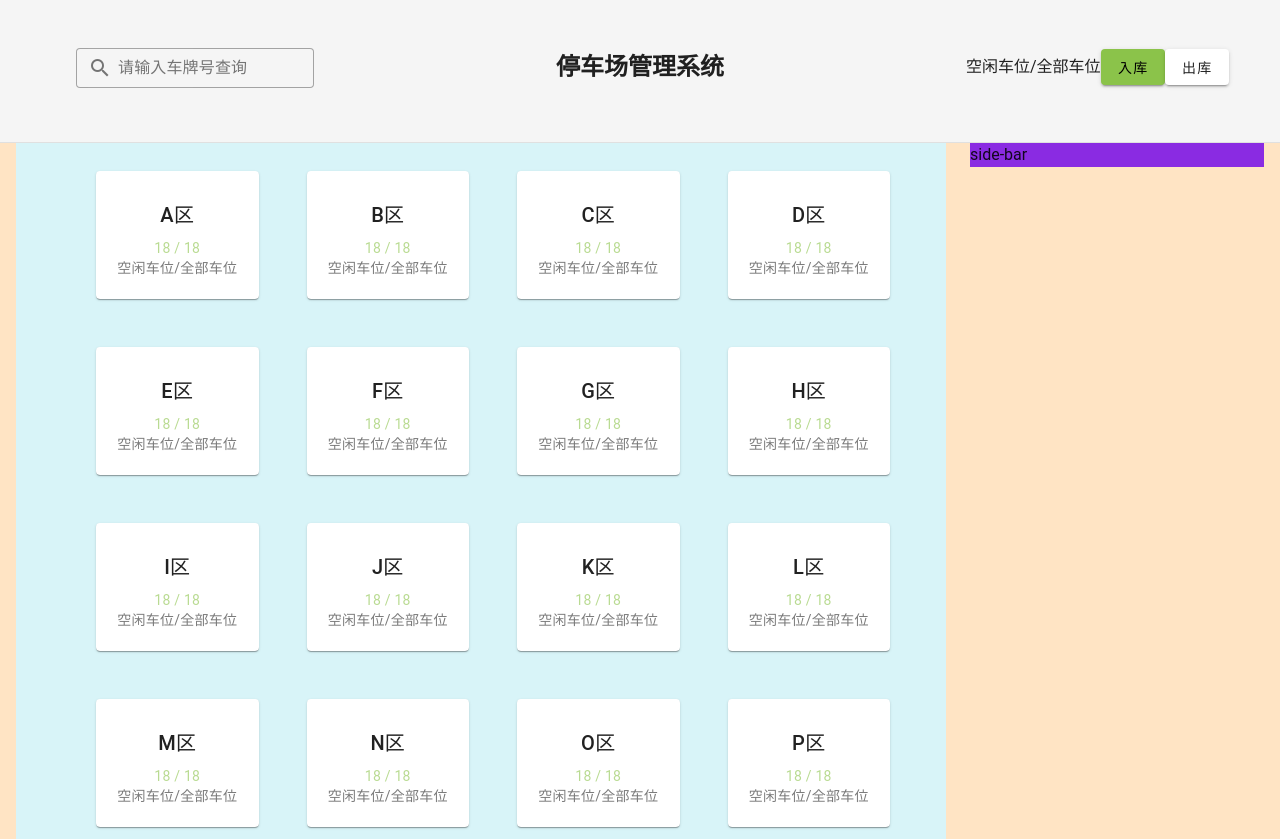
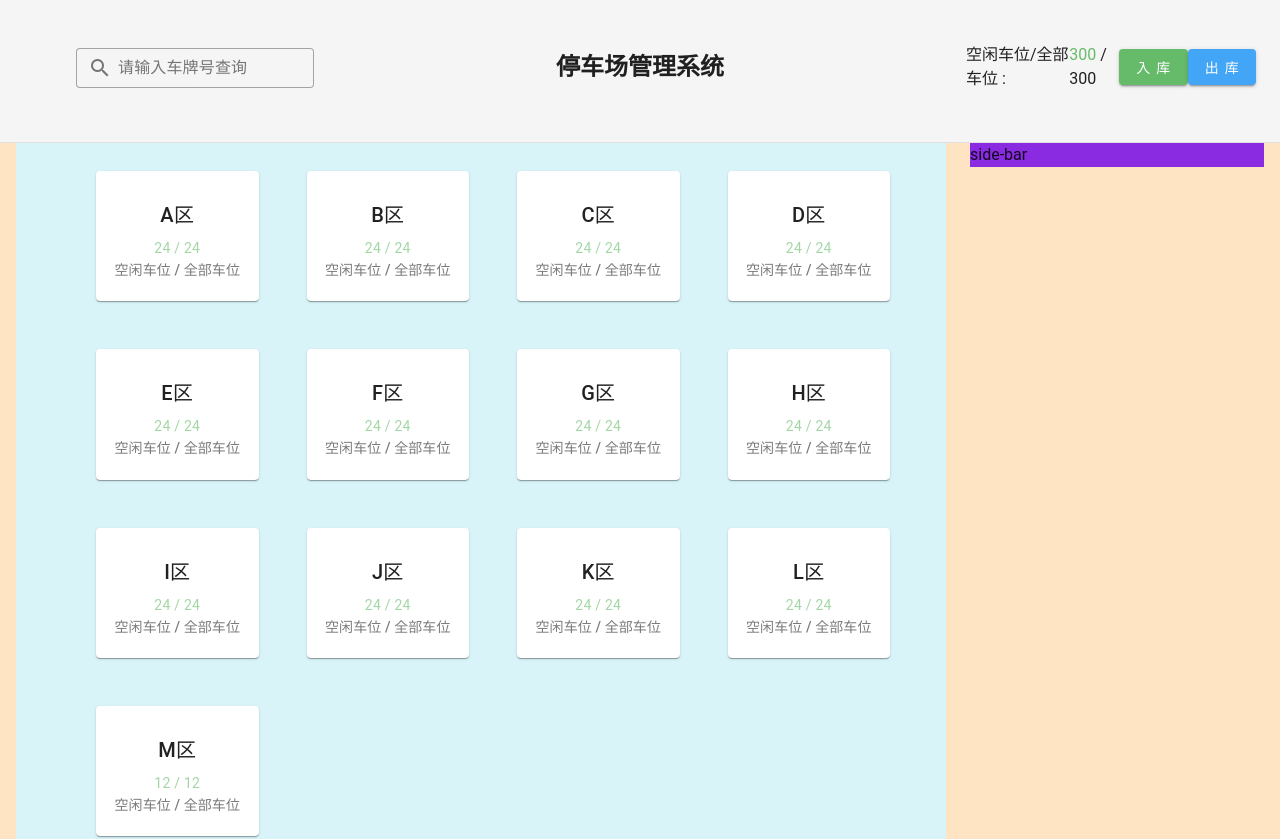
Before and after one commit to Hideon0507/parking-management-system, a Vue app: page / in a window 1280 px wide. Shown: the top 839 px of the page. Built offline with nearby package versions, Linux system fonts and the light colour scheme.

Commit message:
update addCar & removeCar

```diff
--- a/src/components/addCarBtn.vue
+++ b/src/components/addCarBtn.vue
@@ -1,20 +1,16 @@
 <template>
-  <v-btn @click="handleClick" > 入库 </v-btn>
+  <v-btn color="green" @click="handleClick"> 入 库 </v-btn>
 </template>
 
 <script setup lang="ts">
 import { useParkingStore } from "../stores/parkingStore";
 
-const props = defineProps({
-  zoneName: {
-    type: String,
-    default: null,
-  },
-  slotIndex: {
-    type: Number,
-    default: null,
-  },
-});
+interface IProps {
+  zoneName?: string;
+  spotIndex?: number;
+}
+
+const props = defineProps<IProps>();
 
 const parkingStore = useParkingStore();
 
@@ -23,8 +19,8 @@ const handleClick = () => {
     licensePlate: `${Math.random().toString(36).substr(2, 6).toUpperCase()}`,
   };
 
-  if (props.zoneName && props.slotIndex !== null) {
-    parkingStore.addCar(car, props.zoneName, props.slotIndex);
+  if (props.zoneName && props.spotIndex !== null) {
+    parkingStore.addCar(car, props.zoneName, props.spotIndex);
   } else {
     parkingStore.addCar(car);
   }
--- a/src/components/removeCarBtn.vue
+++ b/src/components/removeCarBtn.vue
@@ -1,31 +1,20 @@
 <template>
-  <v-btn
-    color="blue"
-    variant="tonal"
-    @click="handleClick"
-  >
-    出库
-  </v-btn>
+  <v-btn color="blue" class="" @click="handleClick"> 出 库 </v-btn>
 </template>
 
 <script setup lang="ts">
 import { useParkingStore } from "../stores/parkingStore";
 
-const props = defineProps({
-  zoneName: {
-    type: String,
-    default: null,
-  },
-  slotIndex: {
-    type: Number,
-    default: null,
-  },
-});
+interface IProps {
+  zoneName?: string;
+  spotIndex?: number;
+}
+const props = defineProps<IProps>();
 
 const parkingStore = useParkingStore();
 const handleClick = () => {
-  if (props.zoneName && props.slotIndex !== null) {
-    parkingStore.removeCar(props.zoneName, props.slotIndex);
+  if (props.zoneName && props.spotIndex !== null) {
+    parkingStore.removeCar(props.zoneName, props.spotIndex);
   } else {
     parkingStore.removeCar();
   }
--- a/src/main.ts
+++ b/src/main.ts
@@ -18,6 +18,10 @@ const vuetify = createVuetify({
           blueLight: colors.blue.lighten5,
           greyLight: colors.grey.lighten1,
           greyDark: colors.grey.darken1,
+          green: colors.green.lighten1,
+          red: colors.red.darken1,
+          blue: colors.blue.lighten1,
+          blueGrey: colors.blueGrey.lighten2,
           primary: "#4caf50",
           secondary: "#2196f3",
           error: "#f44336",
--- a/src/pages/header-view/Header.vue
+++ b/src/pages/header-view/Header.vue
@@ -1,5 +1,4 @@
 <template>
-
   <v-row align="center" class="header-container pa-5">
     <v-col cols="3" class="pl-16">
       <v-text-field
@@ -9,30 +8,44 @@
         prepend-inner-icon="mdi-magnify"
         class="mt-6"
         density="compact"
-                clearable>
+        clearable
+      >
       </v-text-field>
     </v-col>
 
-        <v-col >
+    <v-col>
       <h1 class="header-title">停车场管理系统</h1>
     </v-col>
 
-        <v-col cols="3" class="action">
-            <div>空闲车位/全部车位</div>
-            <v-btn color="success">入库</v-btn>
-            <v-btn>出库</v-btn>
+    <v-col cols="3" class="action d-flex justify-space-evenly">
+      <span>空闲车位/全部车位 :</span>
+      <div>
+        <span class="text-green">{{ freeSpots }} </span> <span>/ {{ totalSpots }}</span>
+      </div>
+
+      <addCarBtn />
+      <removeCarBtn />
     </v-col>
   </v-row>
-
 </template>
 
+<script setup lang="ts">
+import addCarBtn from "../../components/addCarBtn.vue";
+import removeCarBtn from "../../components/removeCarBtn.vue";
+import { useParkingStore } from "../../stores/parkingStore";
+import { computed, ref } from "vue";
 
-<script setup lang="ts">
-import { ref } from 'vue'
-const searchQuery = ref('')
+const searchQuery = ref("");
+const parkingStore = useParkingStore();
 
+const freeSpots = computed(() =>
+  parkingStore.zones.reduce((sum, zone) => sum + zone.free, 0)
+);
+
+const totalSpots = computed(() =>
+  parkingStore.zones.reduce((sum, zone) => sum + zone.total, 0)
+);
 </script>
-
 
 <style scoped>
 .header-container {
@@ -47,7 +60,7 @@ const searchQuery = ref('')
   text-align: center;
 }
 
-.action{
+.action {
   display: flex;
   align-items: center;
 }
--- a/src/pages/parking-grid-view/ParkingGrid.vue
+++ b/src/pages/parking-grid-view/ParkingGrid.vue
@@ -7,11 +7,11 @@
               {{ zone.name }}区
             </v-card-title>
             <v-card-subtitle>
-              <div :class="{ 'text-success': zone.free > 0, 'text-error': zone.free === 0 }">
+              <div :class="{ 'text-green': zone.free > 0, 'text-red': zone.free === 0 }">
                 <span>{{ zone.free }} / {{ zone.total }}</span>
               </div>
-              <span>
-                空闲车位/全部车位
+              <span class="text-subtitle-2">
+                空闲车位 / 全部车位
               </span>
             </v-card-subtitle>
           </v-card>
@@ -42,24 +42,4 @@ const navigateToZone = (zoneName) => {
 .parking-zone {
   text-align: center;
 }
-
-.parking-slot {
-  margin-bottom: 8px;
-}
-
-.free-slot {
-  background-color: #e0f7fa;
-}
-
-.occupied-slot {
-  background-color: #ffcdd2;
-}
-
-.text-success {
-  color: #4caf50;
-}
-
-.text-error {
-  color: #f44336;
-}
 </style>
--- a/src/pages/parking-zone-view/ParkngZone.vue
+++ b/src/pages/parking-zone-view/ParkngZone.vue
@@ -1,35 +1,26 @@
 <template>
   <v-container>
-    <v-btn class="mt-5" @click="goBack" color="primary">返回</v-btn>
-    <h2 class="text-center ma-4">{{ zoneName }}区停车位</h2>
+    <v-row class="align-center justify-space-between">
+      <v-col cols="auto mt-4">
+        <v-btn @click="goBack" color="primary">返回</v-btn>
+      </v-col>
+      <v-col class="text-center">
+        <h2>{{ zoneName }}区停车位</h2>
+      </v-col>
+      <v-col
+        cols="auto"
+        :class="{ 'text-green': zone.free > 0, 'text-red': zone.free === 0 }"
+      >
+        <span class="pr-5">空闲车位：{{ zone.free }} / {{ zone.total }}</span>
+      </v-col>
+    </v-row>
+
     <v-row class="ml-16">
-      <v-col cols="2" v-for="(slot, index) in slots" :key="index">
-        <span class="text-greyDark text-subtitle-2"
-          >{{ zoneName }}-{{ index + 1 }}</span
-        >
-        <v-card class="parking-card" variant="outlined">
-          <v-card-text class="parking-spot pt-7">
-            <div v-if="slot.isOccupied">
-              <p class="text-h6 font-weight-bold">{{ slot.carInfo?.licensePlate }}</p>
-              <v-icon class="car-icon" color="greyDark">mdi-car</v-icon>
-            </div>
-            <div v-else>
-              <p class="text-greyDark text-subtitle-1">空闲车位</p>
-            </div>
-          </v-card-text>
-
-          <v-card-actions class="mb-2">
-            <removeCarBtn
-              v-if="slot.isOccupied"
-              :zoneName="zoneName"
-              :slotIndex="index"/>
-            <addCarBtn
-              v-else
-              :zoneName="zoneName"
-              :slotIndex="index"
-            />
-          </v-card-actions>
-        </v-card>
+      <v-col cols="2" v-for="(spot, index) in spots" :key="index">
+        <ParkingSpot :spot="spot" :zoneName="zoneName" :spotIndex="index" />
+        <span class="text-greyDark text-subtitle-2 text-center">
+          {{ spot.spotNumber }}
+        </span>
       </v-col>
     </v-row>
   </v-container>
@@ -39,48 +30,27 @@
 import { ref, computed } from "vue";
 import { useRoute, useRouter } from "vue-router";
 import { useParkingStore } from "../../stores/parkingStore";
-import addCarBtn from '../../components/addCarBtn.vue';
-import removeCarBtn from '../../components/removeCarBtn.vue'
+import addCarBtn from "../../components/addCarBtn.vue";
+import removeCarBtn from "../../components/removeCarBtn.vue";
+import ParkingSpot from "./components/ParkingSpot.vue";
 
 const route = useRoute();
 const router = useRouter();
 const parkingStore = useParkingStore();
 
 const zoneName = computed(() => route.params.zoneName);
+const zone = computed(() =>
+  parkingStore.zones.find((z) => z.name === zoneName.value)
+);
 
-const slots = computed(() => {
+const spots = computed(() => {
   const zone = parkingStore.zones.find((z) => z.name === zoneName.value);
-  return zone ? zone.slots : [];
+  return zone ? zone.spots : [];
   console.log("zoneName:", zoneName.value);
-  console.log("slots:", slots.value);
-
+  console.log("spots:", spots.value);
 });
 
 const goBack = () => {
   router.push("/");
 };
 </script>
-
-<style scoped>
-.parking-spot {
-  min-height: 13vh;
-  display: flex;
-  align-items: center;
-  --0background-color: green;
-}
-
-.parking-card {
-  background-color: white;
-  height: 20vh;
-  width: 8vw;
-  display: flex;
-  flex-direction: column;
-  align-items: center;
-  text-align: center;
-}
-
-.car-icon {
-  font-size: 6vh;
-  align-items: center;
-}
-</style>
--- /dev/null
+++ b/src/pages/parking-zone-view/components/ParkingSpot.vue
@@ -0,0 +1,60 @@
+<template>
+  <v-card class="parking-card" variant="outlined">
+    <v-card-text class="parking-spot">
+      <div v-if="spot.isOccupied">
+        <p class="text-h6 font-weight-bold">
+          {{ spot.carInfo?.licensePlate }}
+        </p>
+        <v-icon class="car-icon" color="greyDark">mdi-car</v-icon>
+      </div>
+      <div v-else>
+        <p class="text-greyDark text-subtitle-1">空闲车位</p>
+      </div>
+    </v-card-text>
+
+    <div class="mb-4">
+      <removeCarBtn
+        v-if="spot.isOccupied"
+        :zoneName="zoneName"
+        :spotIndex="spotIndex"
+      />
+      <addCarBtn v-else :zoneName="zoneName" :spotIndex="spotIndex" />
+    </div>
+  </v-card>
+</template>
+
+<script setup lang="ts">
+import type { Spot } from "../../../stores/parkingStore";
+import addCarBtn from "../../../components/addCarBtn.vue";
+import removeCarBtn from "../../../components/removeCarBtn.vue";
+
+interface IProps {
+  spot: Spot;
+  spotIndex: number;
+  zoneName: string;
+}
+
+defineProps<IProps>();
+</script>
+
+<style scoped>
+.parking-spot {
+  min-height: 10vh;
+  display: flex;
+  align-items: center;
+}
+.parking-card {
+  background-color: white;
+  height: 18vh;
+  width: 8vw;
+  display: flex;
+  flex-direction: column;
+  align-items: center;
+  text-align: center;
+}
+
+.car-icon {
+  font-size: 6vh;
+  align-items: center;
+}
+</style>
--- a/src/stores/parkingStore.ts
+++ b/src/stores/parkingStore.ts
@@ -1,58 +1,61 @@
 import { defineStore } from "pinia";
 import { reactive } from "vue";
 
-interface Car {
+export interface Car {
   licensePlate: string;
   timeIn?: Date;
   timeOut?: Date;
 }
 
-interface Slot {
+export interface Spot {
+  spotNumber: string;
   isOccupied: boolean;
   carInfo?: Car;
 }
 
-interface Zone {
+export interface Zone {
   name: string;
   total: number;
   free: number;
-  slots: Slot[];
+  spots: Spot[];
 }
 
 export const useParkingStore = defineStore("parkingStore", () => {
   const zones = reactive(
-    Array.from(
-      { length: 17 },
-      (_, i): Zone => ({
-        name: String.fromCharCode(65 + i),
-        total: 18,
-        free: 18,
-        slots: Array.from(
-          { length: 18 },
-          (): Slot => ({
+    Array.from({ length: 13 }, (_, zoneIndex): Zone => {
+      const isLastZone = zoneIndex === 12;
+      const zoneName = String.fromCharCode(65 + zoneIndex);
+      return {
+        name: zoneName,
+        total: isLastZone ? 12 : 24,
+        free: isLastZone ? 12 : 24,
+        spots: Array.from(
+          { length: isLastZone ? 12 : 24 },
+          (_, spotIndex): Spot => ({
+            spotNumber: `${zoneName}-${(spotIndex + 1).toString().padStart(2, '0')}`,
             isOccupied: false,
           })
         ),
-      })
-    )
+      };
+    })
   );
 
-  const addCar = (car: Car, zoneName?: string, slotIndex?: number) => {
-    if (zoneName !== undefined && slotIndex !== undefined) {
+  const addCar = (car: Car, zoneName?: string, spotIndex?: number) => {
+    if (zoneName !== undefined && spotIndex !== undefined) {
       const zone = zones.find((z) => z.name === zoneName);
       if (!zone) return;
-      const slot = zone.slots[slotIndex];
-      if (!slot.isOccupied) {
+      const spot = zone.spots[spotIndex];
+      if (!spot.isOccupied) {
         car.timeIn = new Date();
-        slot.isOccupied = true;
-        slot.carInfo = car;
+        spot.isOccupied = true;
+        spot.carInfo = car;
         zone.free -= 1;
       }
     } else {
       for (const zone of zones) {
-        const slotIndex = zone.slots.findIndex((slot) => !slot.isOccupied);
-        if (slotIndex !== -1) {
-          addCar(car, zone.name, slotIndex);
+        const spotIndex = zone.spots.findIndex((spot) => !spot.isOccupied);
+        if (spotIndex !== -1) {
+          addCar(car, zone.name, spotIndex);
           return;
         }
       }
@@ -60,28 +63,28 @@ export const useParkingStore = defineStore("parkingStore", () => {
     }
   };
 
-  const removeCar = (zoneName?: string, slotIndex?: number) => {
-    if (zoneName !== undefined && slotIndex !== undefined) {
+  const removeCar = (zoneName?: string, spotIndex?: number) => {
+    if (zoneName !== undefined && spotIndex !== undefined) {
       const zone = zones.find((z) => z.name === zoneName);
       if (!zone) return;
-      const slot = zone.slots[slotIndex];
-      if (!slot || !slot.isOccupied) return;
+      const spot = zone.spots[spotIndex];
+      if (!spot || !spot.isOccupied) return;
 
-      const carInfo = slot.carInfo;
+      const carInfo = spot.carInfo;
       if (carInfo) {
         carInfo.timeOut = new Date();
         console.log(
           `车牌号: ${carInfo.licensePlate}, 入库时间: ${carInfo.timeIn}, 出库时间: ${carInfo.timeOut}`
         );
       }
-      slot.isOccupied = false;
-      slot.carInfo = undefined;
+      spot.isOccupied = false;
+      spot.carInfo = undefined;
       zone.free += 1;
     } else {
       for (const zone of zones) {
-        const slotIndex = zone.slots.findIndex((slot) => slot.isOccupied);
-        if (slotIndex !== -1) {
-          removeCar(zone.name, slotIndex);
+        const spotIndex = zone.spots.findIndex((spot) => spot.isOccupied);
+        if (spotIndex !== -1) {
+          removeCar(zone.name, spotIndex);
           return;
         }
       }
```
Lines whose indentation alone changed are shown as unchanged.
